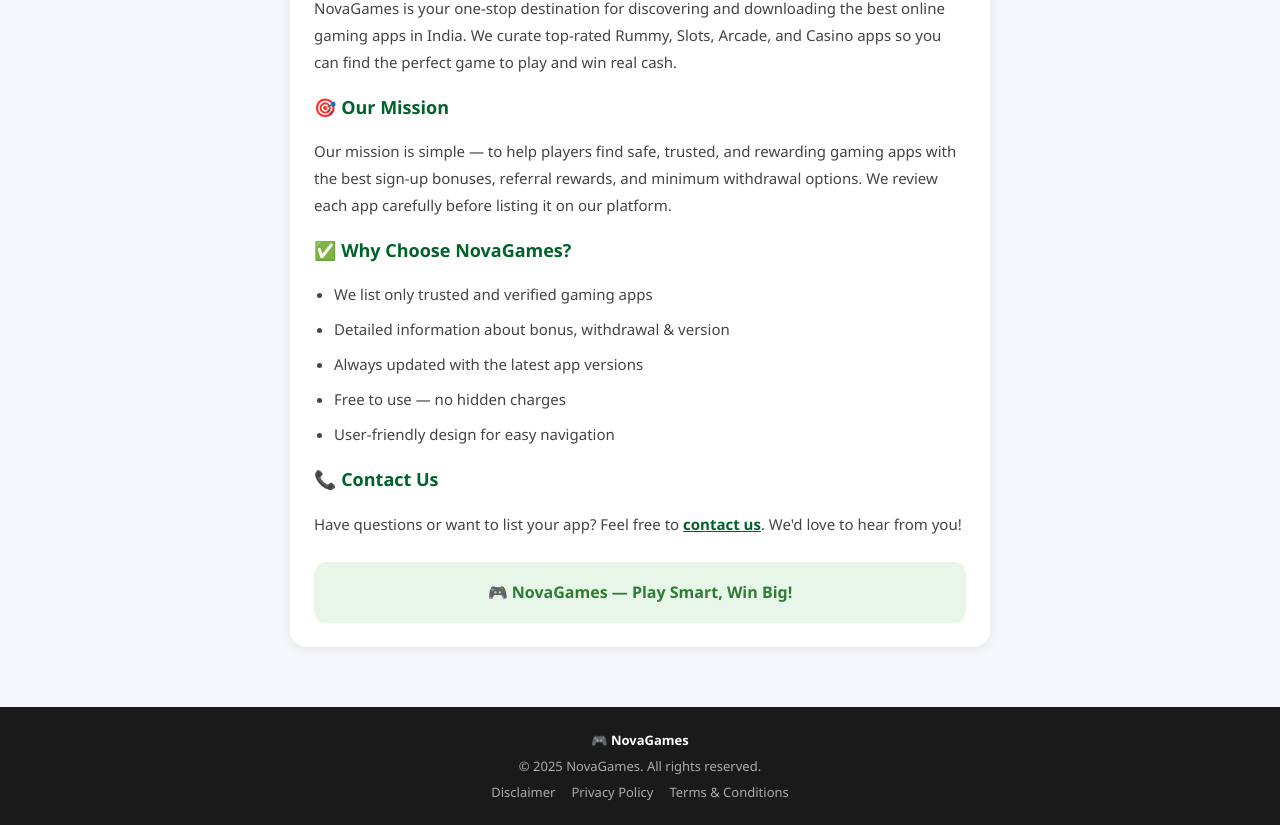
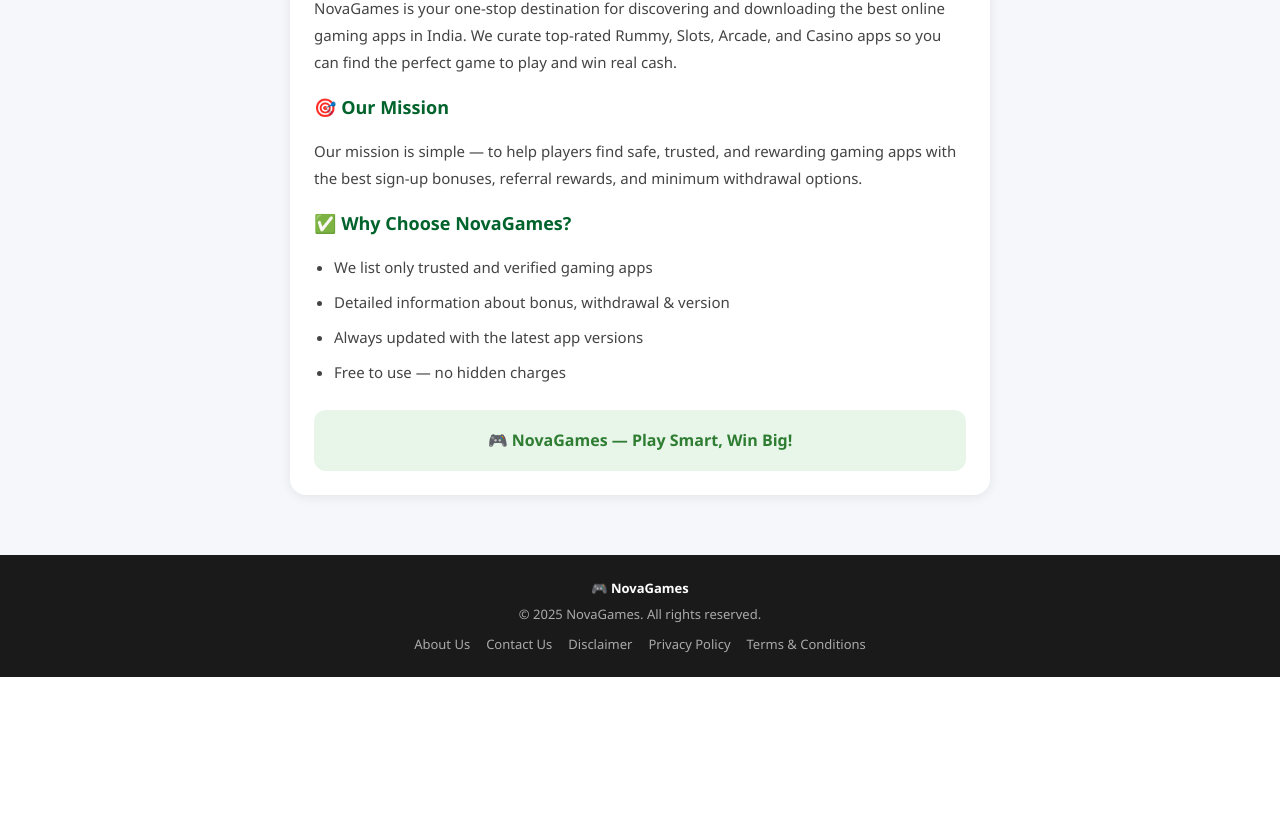
Before and after one commit to heyrajesh123/gamevault, a Next.js app: page /about-us in a window 1280 px wide. Shown: the part 295-1120 px from the top of the page. After the commit the page ends 972 px from the top, so only its background shows below. Built offline with nearby package versions, Linux system fonts and the light colour scheme.

Commit message:
Update page.tsx

```diff
--- a/app/about-us/page.tsx
+++ b/app/about-us/page.tsx
@@ -1,5 +1,6 @@
 import { Metadata } from "next";
 import Header from "../Header";
+import Footer from "../Footer";
 
 export const metadata: Metadata = {
   title: "About Us – NovaGames",
@@ -10,48 +11,29 @@
   return (
     <div style={{ minHeight: "100vh", background: "#f5f7fa", fontFamily: "'Segoe UI', system-ui, sans-serif" }}>
       <Header />
-
       <div style={{ background: "linear-gradient(135deg, #00632b, #012459)", padding: "32px 16px", textAlign: "center" }}>
         <h1 style={{ color: "#fff", fontSize: 28, fontWeight: 900, margin: "0 0 8px" }}>About Us</h1>
         <p style={{ color: "#ffffff99", fontSize: 14, margin: 0 }}>Know more about NovaGames</p>
       </div>
-
       <main style={{ maxWidth: 700, margin: "0 auto", padding: "24px 16px 60px" }}>
         <div style={{ background: "#fff", borderRadius: 16, padding: 24, boxShadow: "0 2px 12px rgba(0,0,0,0.08)", lineHeight: 1.8, color: "#444", fontSize: 15 }}>
-
           <h2 style={{ color: "#00632b", fontSize: 20, marginTop: 0 }}>🎮 Welcome to NovaGames</h2>
           <p>NovaGames is your one-stop destination for discovering and downloading the best online gaming apps in India. We curate top-rated Rummy, Slots, Arcade, and Casino apps so you can find the perfect game to play and win real cash.</p>
-
           <h2 style={{ color: "#00632b", fontSize: 18 }}>🎯 Our Mission</h2>
-          <p>Our mission is simple — to help players find safe, trusted, and rewarding gaming apps with the best sign-up bonuses, referral rewards, and minimum withdrawal options. We review each app carefully before listing it on our platform.</p>
-
+          <p>Our mission is simple — to help players find safe, trusted, and rewarding gaming apps with the best sign-up bonuses, referral rewards, and minimum withdrawal options.</p>
           <h2 style={{ color: "#00632b", fontSize: 18 }}>✅ Why Choose NovaGames?</h2>
           <ul style={{ paddingLeft: 20 }}>
             <li style={{ marginBottom: 8 }}>We list only trusted and verified gaming apps</li>
             <li style={{ marginBottom: 8 }}>Detailed information about bonus, withdrawal & version</li>
             <li style={{ marginBottom: 8 }}>Always updated with the latest app versions</li>
             <li style={{ marginBottom: 8 }}>Free to use — no hidden charges</li>
-            <li style={{ marginBottom: 8 }}>User-friendly design for easy navigation</li>
           </ul>
-
-          <h2 style={{ color: "#00632b", fontSize: 18 }}>📞 Contact Us</h2>
-          <p>Have questions or want to list your app? Feel free to <a href="/contact-us" style={{ color: "#00632b", fontWeight: 600 }}>contact us</a>. We'd love to hear from you!</p>
-
           <div style={{ background: "#e8f5e9", borderRadius: 12, padding: 16, marginTop: 24, textAlign: "center" }}>
             <p style={{ margin: 0, fontWeight: 700, color: "#2e7d32", fontSize: 16 }}>🎮 NovaGames — Play Smart, Win Big!</p>
           </div>
         </div>
       </main>
-
-      <footer style={{ background: "#1a1a1a", color: "#aaa", padding: "24px 16px", textAlign: "center", fontSize: 13 }}>
-        <p style={{ margin: "0 0 8px", color: "#fff", fontWeight: 700 }}>🎮 NovaGames</p>
-        <p style={{ margin: "0 0 8px" }}>© 2025 NovaGames. All rights reserved.</p>
-        <div style={{ display: "flex", justifyContent: "center", flexWrap: "wrap", gap: "0 16px" }}>
-          <a href="/disclaimer" style={{ color: "#aaa", textDecoration: "none" }}>Disclaimer</a>
-          <a href="/privacy-policy" style={{ color: "#aaa", textDecoration: "none" }}>Privacy Policy</a>
-          <a href="/terms-and-conditions" style={{ color: "#aaa", textDecoration: "none" }}>Terms & Conditions</a>
-        </div>
-      </footer>
+      <Footer />
     </div>
   );
 }
```
